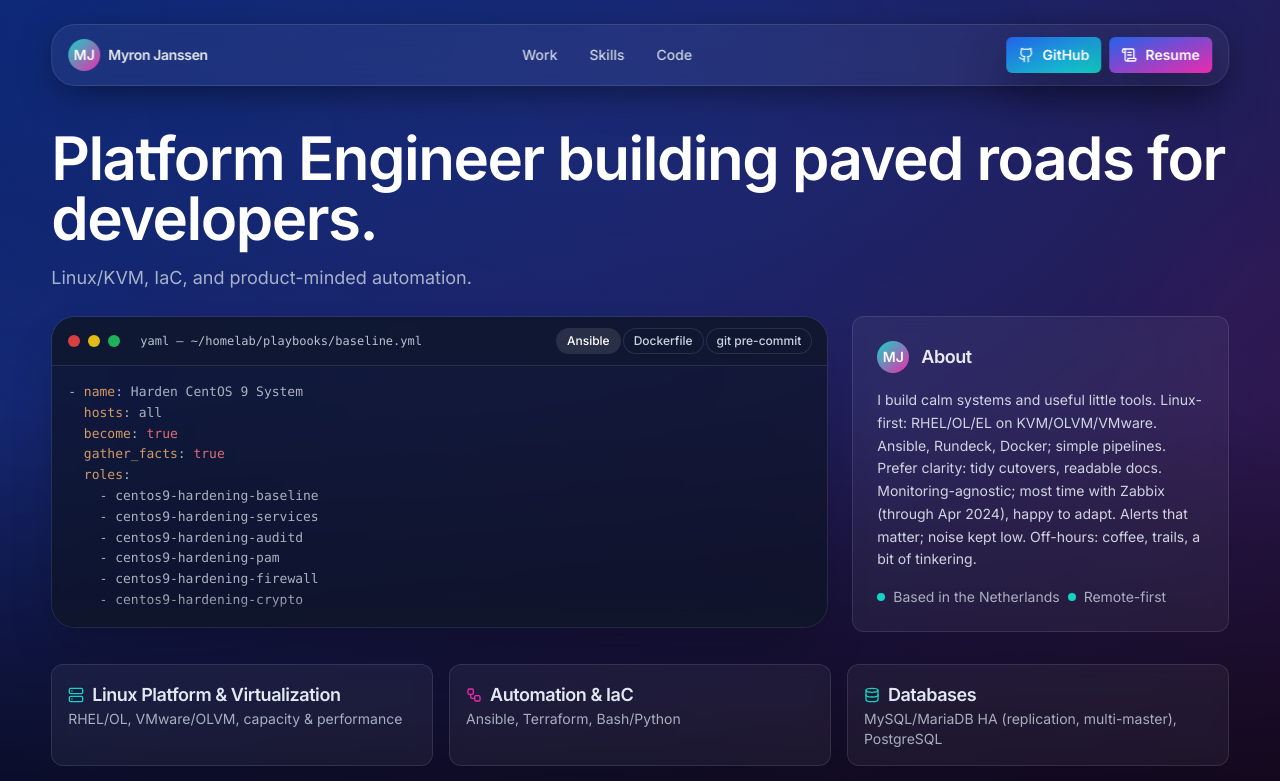
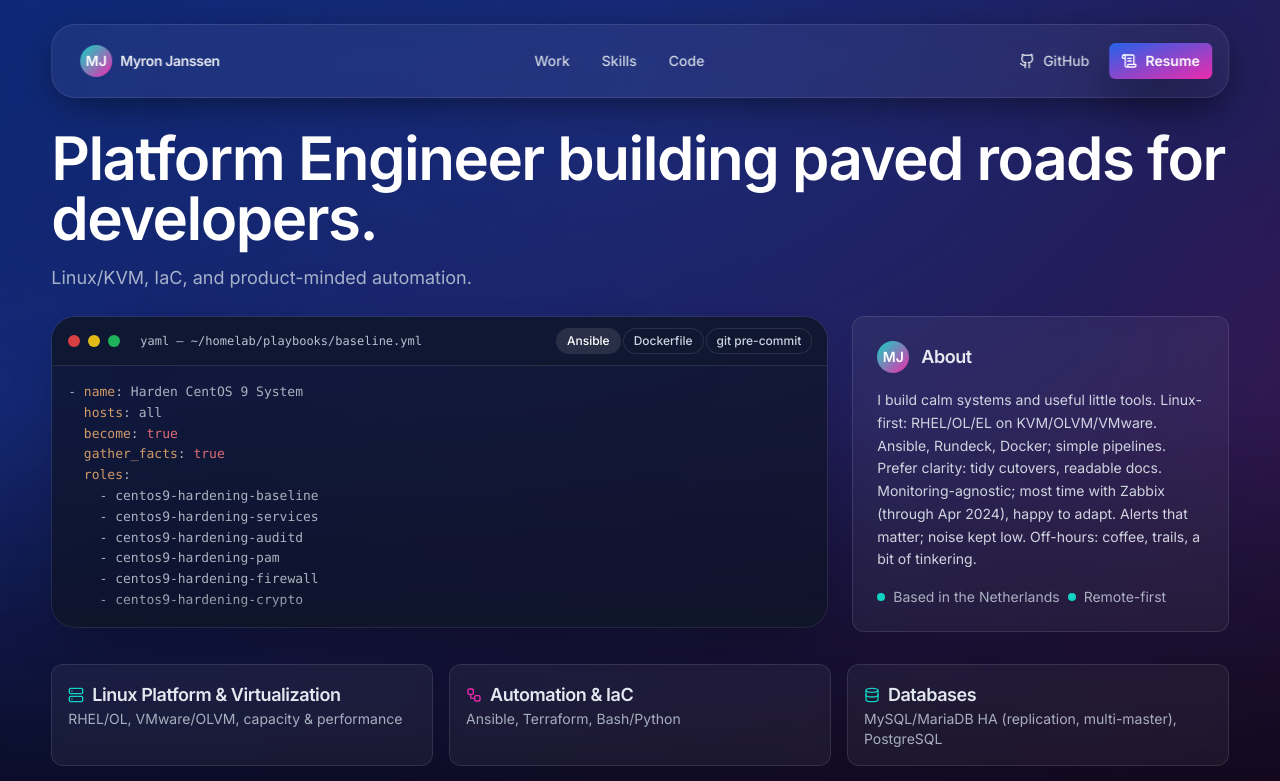
Before and after one commit to XIIISins/portfolio, a Next.js app: page / in a window 1280 px wide. Shown: the top 781 px of the page. Built offline with nearby package versions, Linux system fonts and the light colour scheme.

Commit message:
fix: Fix hover highlighting on fake `user` button

```diff
--- a/src/components/navbar.tsx
+++ b/src/components/navbar.tsx
@@ -6,8 +6,8 @@ export function Navbar() {
   return (
     <header className="fixed top-6 left-1/2 z-50 w-[92%] -translate-x-1/2">
       <nav className="flex items-center justify-between rounded-2xl border border-white/10 bg-white/5 px-4 py-3 backdrop-blur-md shadow-glass">
-        <div className="flex items-center gap-2 min-w-0">
-          <div className="h-8 w-8 rounded-full bg-gradient-to-br from-brand-secondary to-brand-accent flex items-center justify-center">
+        <div className="flex md:flex items-center gap-2 min-w-0 rounded-lg px-3 py-2 hover:text-white hover:bg-white/15 transition-colors">
+          <div className="h-8 w-8 rounded-full bg-gradient-to-br from-brand-secondary to-brand-accent flex items-center justify-center ">
             <Link href="/" className="text-sm font-semibold text-white">
               MJ
             </Link>
@@ -23,39 +23,34 @@ export function Navbar() {
         <div className="hidden md:flex items-center gap-2">
           <Link
             href="/work"
-            className="rounded-lg px-3 py-2 text-sm font-medium text-slate-200/90 hover:text-white hover:bg-white/5 transition-colors"
+            className="rounded-lg px-3 py-2 text-sm font-medium text-slate-200/90 hover:text-white hover:bg-white/15 transition-colors"
           >
             Work
           </Link>
           <Link
             href="/skills"
-            className="rounded-lg px-3 py-2 text-sm font-medium text-slate-200/90 hover:text-white hover:bg-white/5 transition-colors"
+            className="rounded-lg px-3 py-2 text-sm font-medium text-slate-200/90 hover:text-white hover:bg-white/15 transition-colors"
           >
             Skills
           </Link>
           <Link
             href="/code"
-            className="rounded-lg px-3 py-2 text-sm font-medium text-slate-200/90 hover:text-white hover:bg-white/5 transition-colors"
+            className="rounded-lg px-3 py-2 text-sm font-medium text-slate-200/90 hover:text-white hover:bg-white/15 transition-colors"
           >
             Code
           </Link>
         </div>
 
         <div className="flex items-center gap-2 min-w-0">
-          <Button
-            variant="gradient-primary"
-            size="sm"
-            className="hidden sm:inline-flex gap-2"
+          <Link
+            href="https://github.com/XIIISins"
+            className="rounded-lg px-3 py-2 text-sm font-medium text-slate-200/90 hover:text-white hover:bg-white/15 transition-colors flex items-center gap-2"
+            target="_blank"
+            rel="noopener noreferrer"
           >
             <GithubIcon className="h-4 w-4 text-white/90" />
-            <Link
-              href="https://github.com/XIIISins"
-              target="_blank"
-              rel="noopener noreferrer"
-            >
-              <span className="truncate max-w-[160px]">GitHub</span>
-            </Link>
-          </Button>
+            <span className="truncate max-w-[160px]">GitHub</span>
+          </Link>
           <Button
             variant="gradient-accent"
             size="sm"
```
